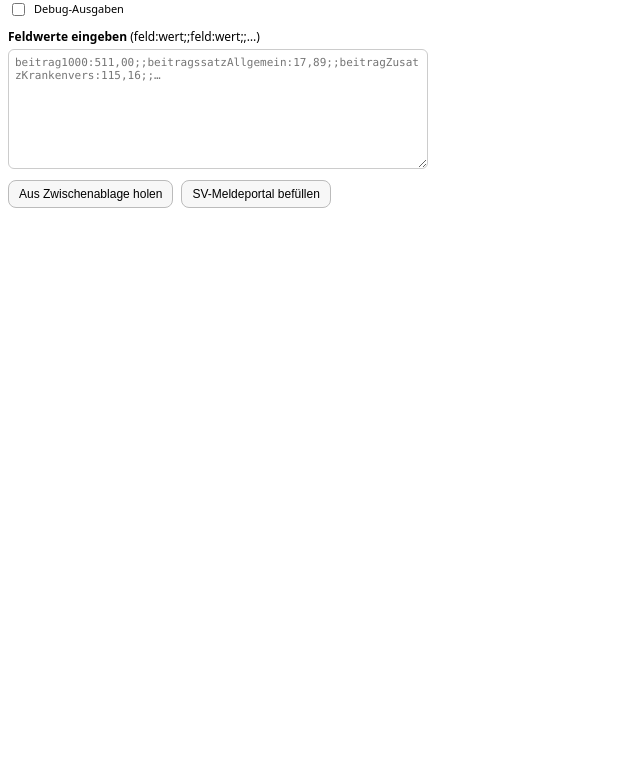
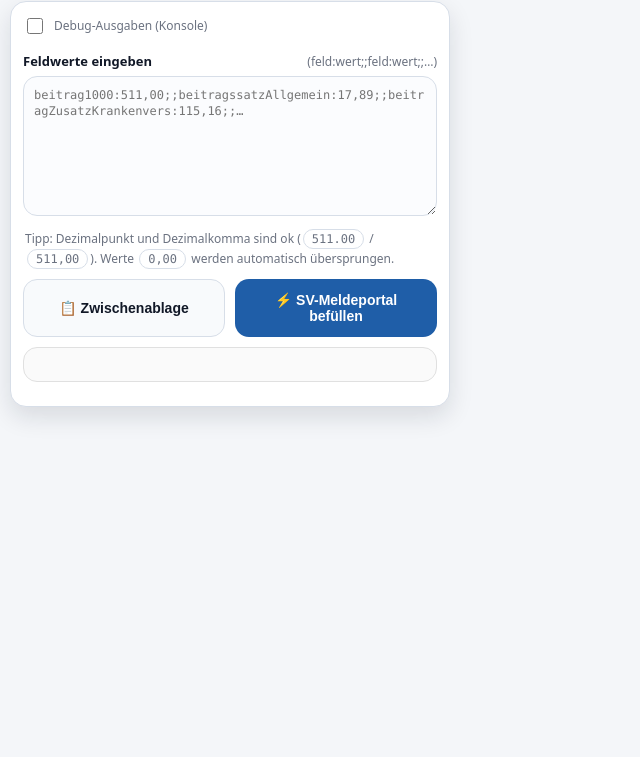
Before and after one commit to davido/sv-meldeportal-jlohn-autofill, a website: page src/popup.html in a window 1280 px wide. Shown: the part 43-800 px from the top of the page, without its empty margins (0-640 px from the left). Drawn offline with Linux system fonts and the light colour scheme; files whose address does not match are found by name.

Commit message:
polish UI

```diff
--- a/src/popup.html
+++ b/src/popup.html
@@ -1,119 +1,280 @@
 <!doctype html>
 <html lang="de">
   <head>
-  <meta charset="utf-8">
-  <title>SV-Meldeportal JLohn Autofill</title>
+    <meta charset="utf-8" />
+    <title>SV-Meldeportal Autofill</title>
     <style>
+      :root {
+        --bg: #f4f6f9;
+        --card: #ffffff;
+        --border: #d7dee8;
+        --text: #111827;
+        --muted: #6b7280;
+        --blue: #1f5ea8;
+        --blue-hover: #184b86;
+        --shadow: 0 10px 24px rgba(17, 24, 39, 0.12);
+        --radius: 16px;
+
+        --status-min-h: 34px;
+      }
+
+      * {
+        box-sizing: border-box;
+      }
+
       body {
         font-family: system-ui, -apple-system, BlinkMacSystemFont, sans-serif;
-      margin: 8px;
-      min-width: 340px;
-      max-width: 420px;
+        margin: 10px;
+        min-width: 360px;
+        max-width: 440px;
+        background: var(--bg);
+        color: var(--text);
       }
+
+      .header {
+        display: flex;
+        align-items: baseline;
+        justify-content: space-between;
+        margin: 4px 2px 10px;
+      }
+
       h1 {
-      font-size: 16px;
-      margin: 0 0 6px;
+        font-size: 18px;
+        margin: 0;
+        letter-spacing: 0.2px;
       }
-    p, label {
+
+      .subtitle {
         font-size: 12px;
-      margin: 6px 0 4px;
-      display: block;
+        color: var(--muted);
+        font-weight: 600;
       }
-    textarea {
-      width: 100%;
-      min-height: 120px;
-      font-family: ui-monospace, SFMono-Regular, Menlo, Monaco, Consolas,
-        "Liberation Mono", "Courier New", monospace;
-      font-size: 11px;
-      box-sizing: border-box;
-      padding: 6px;
-      border-radius: 6px;
-      border: 1px solid #ccc;
+
+      .card {
+        background: var(--card);
+        border: 1px solid var(--border);
+        border-radius: var(--radius);
+        box-shadow: var(--shadow);
+        padding: 12px;
       }
+
       .row {
         display: flex;
-      gap: 8px;
+        gap: 10px;
         flex-wrap: wrap;
-      margin-top: 6px;
       }
+
       .row.top {
         align-items: center;
         justify-content: space-between;
-      margin-top: 2px;
+        margin-bottom: 10px;
+      }
+
+      label {
+        font-size: 12px;
+        margin: 0 0 6px;
+        display: block;
+      }
+
+      .label-line {
+        display: flex;
+        align-items: baseline;
+        justify-content: space-between;
+        gap: 10px;
         margin-bottom: 6px;
       }
+
+      .label-main {
+        font-size: 13px;
+        font-weight: 800;
+      }
+
+      .label-hint {
+        font-size: 12px;
+        color: var(--muted);
+        white-space: nowrap;
+      }
+
+      textarea {
+        width: 100%;
+        min-height: 140px;
+        font-family: ui-monospace, SFMono-Regular, Menlo, Monaco, Consolas, "Liberation Mono",
+          "Courier New", monospace;
+        font-size: 12px;
+        line-height: 1.35;
+        padding: 10px;
+        border-radius: 14px;
+        border: 1px solid var(--border);
+        background: #fbfcfe;
+        outline: none;
+        resize: vertical;
+      }
+
+      textarea:focus {
+        border-color: rgba(31, 94, 168, 0.55);
+        box-shadow: 0 0 0 3px rgba(31, 94, 168, 0.18);
+        background: #ffffff;
+      }
+
+      .tip {
+        margin: 8px 2px 10px;
+        color: var(--muted);
+        font-size: 12px;
+        line-height: 1.35;
+      }
+
+      .pill {
+        display: inline-block;
+        padding: 1px 8px;
+        border: 1px solid var(--border);
+        border-radius: 999px;
+        background: #fff;
+        font-family: ui-monospace, SFMono-Regular, Menlo, Monaco, Consolas, "Liberation Mono",
+          "Courier New", monospace;
+        font-size: 12px;
+        margin: 0 2px;
+      }
+
+      /* Debug toggle (de-emphasized) */
       .toggle {
         display: inline-flex;
         align-items: center;
-      gap: 6px;
-      font-size: 11px;
+        gap: 8px;
+        font-size: 12px;
+        color: var(--muted);
         user-select: none;
       }
+
       .toggle input {
+        width: 16px;
+        height: 16px;
         transform: translateY(1px);
+        accent-color: var(--blue);
       }
+
       button {
-      padding: 6px 10px;
+        padding: 12px 12px;
+        font-size: 14px;
+        cursor: pointer;
+        border-radius: 14px;
+        border: 1px solid var(--border);
+        background: #f8fafc;
+        color: var(--text);
+        font-weight: 700;
+        flex: 1 1 160px;
+        display: inline-flex;
+        align-items: center;
+        justify-content: center;
+        gap: 8px;
+      }
+
+      button:hover {
+        background: #eef2f7;
+      }
+
+      button:disabled {
+        opacity: 0.65;
+        cursor: not-allowed;
+      }
+
+      .primary {
+        background: var(--blue);
+        border-color: rgba(31, 94, 168, 0.9);
+        color: #fff;
+      }
+
+      .primary:hover {
+        background: var(--blue-hover);
+      }
+
+      /* ✅ Status: fixed layout to prevent jumping */
+      #status {
+        margin-top: 10px;
         font-size: 12px;
-      cursor: pointer;
-      border-radius: 8px;
-      border: 1px solid #bbb;
-      background: #f7f7f7;
+        white-space: pre-wrap;
+
+        /* FIX: always stable box */
+        min-height: var(--status-min-h);
+        padding: 8px 10px;
+
+        border-radius: 14px;
+        border: 1px solid #e0e0e0;
+
+        /* neutral idle look */
+        background: #fafafa;
+        color: #666;
       }
-    button:hover {
-      background: #efefef;
-    }
-    #status {
-      margin-top: 8px;
-      font-size: 11px;
-      white-space: pre-wrap;
-      padding: 6px 8px;
-      border-radius: 8px;
-      border: 1px solid transparent;
-    }
+
       #status.info {
         background: #f5f5f5;
         border-color: #e0e0e0;
         color: #333;
       }
+
       #status.ok {
         background: #e8f7ec;
         border-color: #1f8a3b;
         color: #1f6d33;
       }
+
       #status.error {
         background: #fdeaea;
         border-color: #c62828;
         color: #8e1b1b;
       }
+
+      /* Optional: keep empty status visually quiet */
+      #status:empty::before {
+        content: " ";
+      }
     </style>
   </head>
+
   <body>
-  <h1>SV-Meldeportal &amp; JLohn</h1>
+    <div class="header">
+      <h1>SV-Meldeportal Autofill</h1>
+      <div class="subtitle">JLohn-Import</div>
+    </div>
 
-  <!-- ✅ Debug toggle (ganz oben) -->
+    <div class="card">
       <div class="row top">
-    <label class="toggle" for="debugToggle" title="Schreibt Debug-Ausgaben in die Konsole der SV-Meldeportal-Seite">
+        <label
+          class="toggle"
+          for="debugToggle"
+          title="Schreibt Debug-Ausgaben in die Konsole der SV-Meldeportal-Seite"
+        >
           <input id="debugToggle" type="checkbox" />
-      Debug-Ausgaben
+          Debug-Ausgaben (Konsole)
         </label>
       </div>
 
-  <label for="keyedInput">
-    <strong>Feldwerte eingeben</strong> (feld:wert;;feld:wert;;…)
-  </label>
+      <div class="label-line">
+        <div class="label-main">Feldwerte eingeben</div>
+        <div class="label-hint">(feld:wert;;feld:wert;;…)</div>
+      </div>
 
       <textarea
         id="keyedInput"
         placeholder="beitrag1000:511,00;;beitragssatzAllgemein:17,89;;beitragZusatzKrankenvers:115,16;;…"
       ></textarea>
 
+      <div class="tip">
+        Tipp: Dezimalpunkt und Dezimalkomma sind ok (<span class="pill">511.00</span> /
+        <span class="pill">511,00</span>). Werte <span class="pill">0,00</span> werden automatisch
+        übersprungen.
+      </div>
+
       <div class="row">
-    <button id="btnClipboard" type="button">Aus Zwischenablage holen</button>
-    <button id="btnFillKeyed" type="button">SV-Meldeportal befüllen</button>
+        <button id="btnClipboard" type="button" title="Aus der Zwischenablage einfügen">
+          📋 Zwischenablage
+        </button>
+        <button id="btnFillKeyed" class="primary" type="button" title="SV-Meldeportal befüllen">
+          ⚡ SV-Meldeportal befüllen
+        </button>
       </div>
 
       <p id="status"></p>
+    </div>
 
     <script src="popup.js"></script>
   </body>
--- a/src/popup/popup.js
+++ b/src/popup/popup.js
@@ -4,6 +4,7 @@ import { runInActiveTab } from "./tabBridge.js";
 
 const DEBUG_KEY = "SV_AUTOFILL_DEBUG";
 
+// --- chrome.storage.local helpers (MV3 safe) ---
 function storageGet(key) {
   return new Promise((resolve) => {
     try {
@@ -33,6 +34,7 @@ async function setDebugEnabled(on) {
   await storageSet({ [DEBUG_KEY]: !!on });
 }
 
+// --- handlers ---
 async function handleClipboardClick() {
   const textarea = document.getElementById("keyedInput");
   await readFromClipboardIfEmpty(textarea);
@@ -41,10 +43,12 @@ async function handleClipboardClick() {
 async function handleFillKeyedClick() {
   clearStatus();
   setBusy(true);
+
   try {
     const textarea = document.getElementById("keyedInput");
     let raw = (textarea?.value || "").trim();
 
+    // optional: falls leer, direkt aus Zwischenablage holen
     if (!raw) raw = await readFromClipboardIfEmpty(textarea);
     if (!raw) return setStatus("Keine Eingabe gefunden.", "error");
 
@@ -60,9 +64,7 @@ async function handleFillKeyedClick() {
       const filledLabel = filled === 1 ? "Feld" : "Felder";
       let msg = `OK – ${filled} ${filledLabel} befüllt`;
 
-      if (skippedZero > 0) {
-        msg += `, ${skippedZero} × 0,00 übersprungen`;
-      }
+      if (skippedZero > 0) msg += `, ${skippedZero} × 0,00 übersprungen`;
 
       setStatus(msg, "ok");
     } else {
@@ -81,13 +83,18 @@ async function initDebugToggle() {
 
   toggle.addEventListener("change", async () => {
     await setDebugEnabled(toggle.checked);
-    setStatus(toggle.checked ? "Debug-Ausgaben aktiviert." : "Debug-Ausgaben deaktiviert.", "info");
+    setStatus(
+      toggle.checked
+        ? "Debug-Ausgaben aktiv (in der Konsole der SV-Meldeportal-Seite)."
+        : "Debug-Ausgaben deaktiviert.",
+      "info"
+    );
   });
 }
 
-document.addEventListener("DOMContentLoaded", async () => {
-  await initDebugToggle();
-
+// --- init ---
+document.addEventListener("DOMContentLoaded", () => {
+  initDebugToggle();
   document.getElementById("btnClipboard")?.addEventListener("click", handleClipboardClick);
   document.getElementById("btnFillKeyed")?.addEventListener("click", handleFillKeyedClick);
 });
```
Also changed, not shown: popup-clipboard-imported.png (added), popup-empty.png (added), popup-keyed-filled.png (added). Lines whose indentation alone changed are shown as unchanged.
